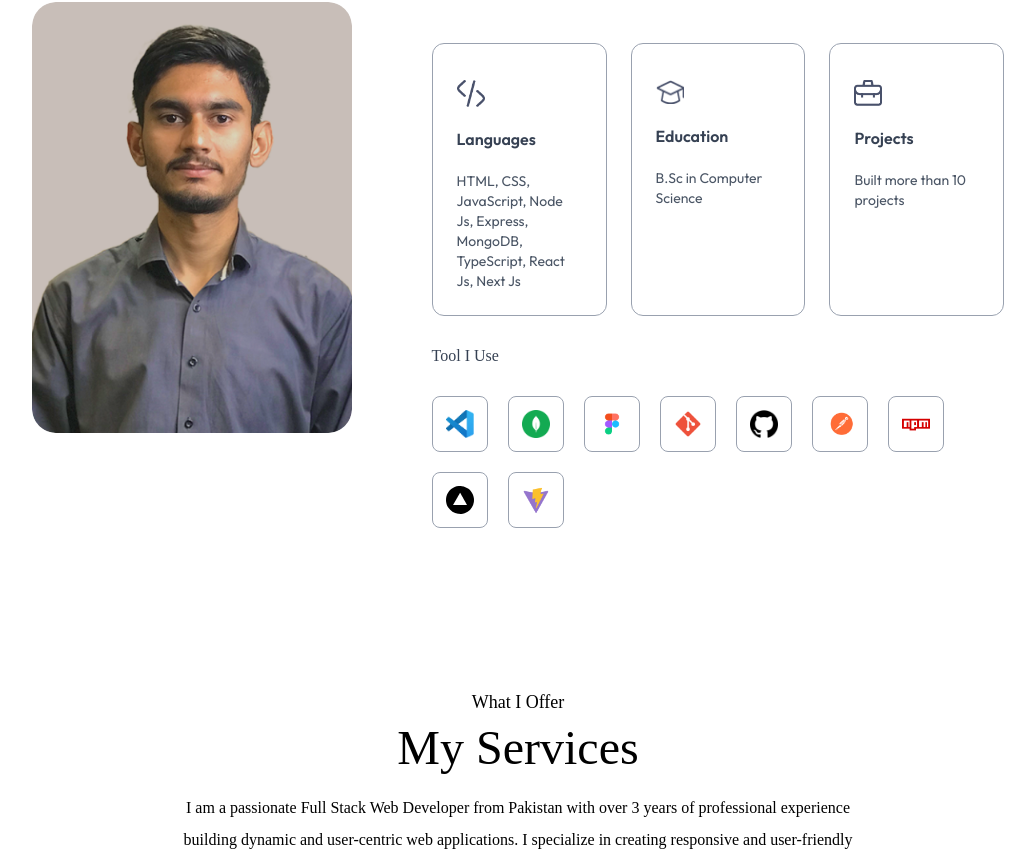
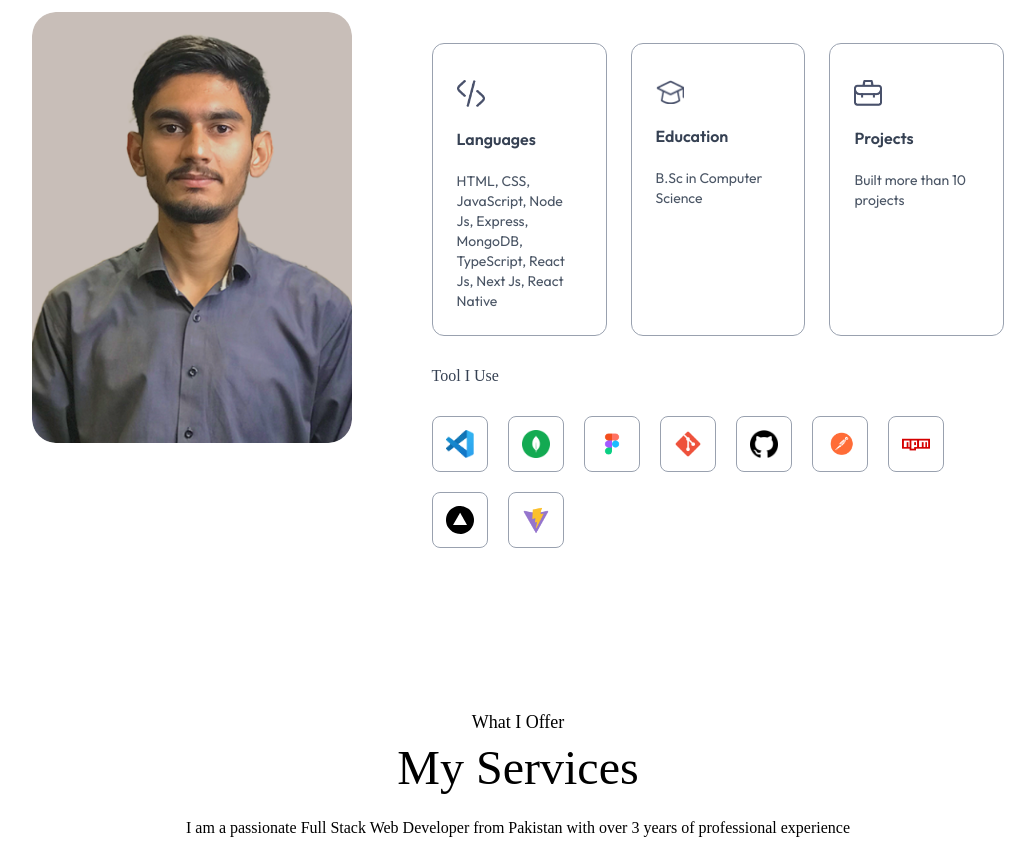
Before and after one commit to ABDULAHAD118/Personal-Portfolio, a Next.js app: page / in a window 1280 px wide. Shown: the part 1097-1948 px from the top of the page, without its empty margins (122-1157 px from the left). Built offline with nearby package versions, Linux system fonts and the light colour scheme; a web font is replaced by a local one.

Commit message:
Update About and Footer components for improved accessibility and content accuracy

```diff
--- a/app/components/About/About.tsx
+++ b/app/components/About/About.tsx
@@ -129,7 +129,7 @@ const About = ({ isDarkMode }: { isDarkMode: boolean }) => {
                             <motion.li
                                 whileHover={{ scale: 1.1 }}
                                 key={index}
-                                className="hover:bg-lightHover! flex aspect-square w-12 cursor-pointer items-center justify-center rounded-lg border border-gray-400 duration-500 hover:-translate-y-1 sm:w-14"
+                                className="hover:bg-lightHover! dark:bg-lightHover! flex aspect-square w-12 cursor-pointer items-center justify-center rounded-lg border border-gray-400 duration-500 hover:-translate-y-1 sm:w-14"
                             >
                                 <Image
                                     src={tool}
--- a/app/components/Footer/Footer.tsx
+++ b/app/components/Footer/Footer.tsx
@@ -26,8 +26,8 @@ const Footer = ({ isDarkMode }: { isDarkMode: boolean }) => {
             </div>
             <div className="mx-[10%] mt-12 items-center justify-between border-t border-gray-400 py-6 text-center sm:flex">
                 <p>
-                    &copy; {new Date().getFullYear()} Abdulahad Hussain. All
-                    rights reserved.
+                    &copy; {new Date().getFullYear()} Abdulahad. All rights
+                    reserved.
                 </p>
                 <ul className="mt-4 flex items-center justify-center gap-10 sm:mt-0">
                     <li>
--- a/assets/assets.ts
+++ b/assets/assets.ts
@@ -146,7 +146,7 @@ export const infoList = [
         iconDark: assets.code_icon_dark,
         title: 'Languages',
         description:
-            'HTML, CSS, JavaScript, Node Js, Express, MongoDB, TypeScript, React Js, Next Js',
+            'HTML, CSS, JavaScript, Node Js, Express, MongoDB, TypeScript, React Js, Next Js, React Native',
     },
     {
         icon: assets.edu_icon,
```
